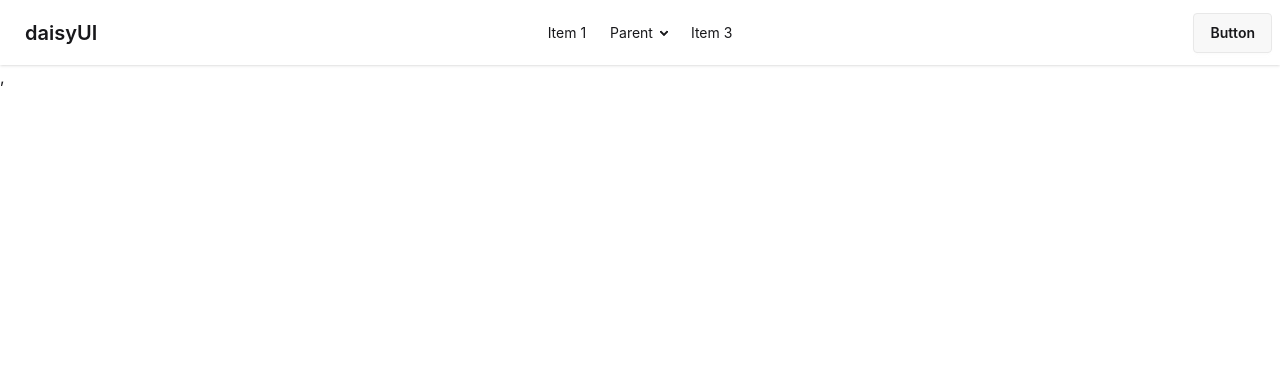
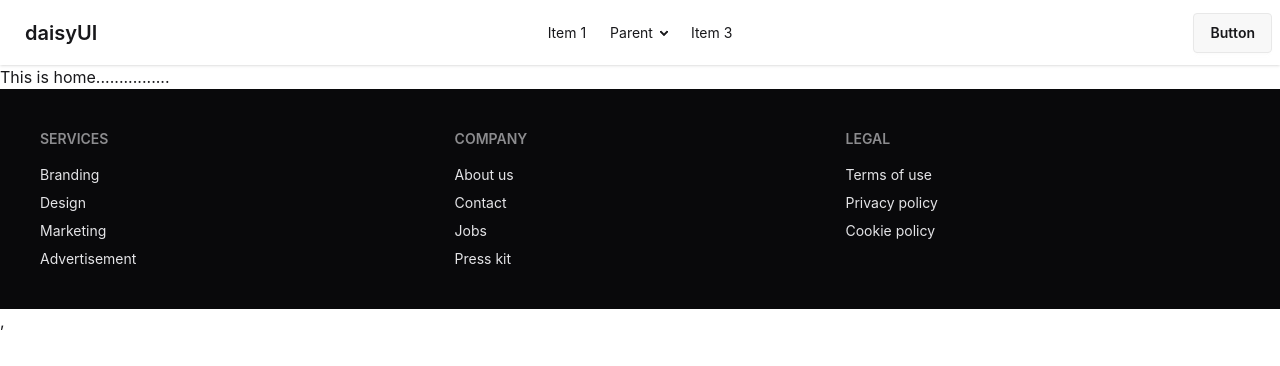
Before and after one commit to impressivecoder01/Assignment-008, a React (Vite) app: page / in a window 1280 px wide. Shown: the top 366 px of the page. Built offline with nearby package versions, Linux system fonts and the light colour scheme.

Commit message:
error  page added

```diff
--- a/src/Components/Layouts/MainLayout.jsx
+++ b/src/Components/Layouts/MainLayout.jsx
@@ -1,10 +1,14 @@
 import React from 'react';
 import Navbar from '../Navbar/Navbar';
+import Footer from '../Footer/Footer';
+import { Outlet } from 'react-router';
 
 const MainLayout = () => {
     return (
-        <div>
+        <div className='flex flex-col'>
             <Navbar></Navbar>
+            <Outlet className= 'flex-1'></Outlet>
+            <Footer></Footer>
         </div>
     );
 };
--- /dev/null
+++ b/src/Pages/ErrorPage/ErrorPage.jsx
@@ -0,0 +1,21 @@
+import React from 'react';
+import { useRouteError } from 'react-router';
+
+const ErrorPage = () => {
+    let error = useRouteError()
+    return (
+        <div className='flex items-center justify-center'>
+        <span className="loading loading-spinner text-primary"></span>
+<span className="loading loading-spinner text-secondary"></span>
+<span className="loading loading-spinner text-accent"></span>
+<span className="loading loading-spinner text-neutral"></span>
+<span className="loading loading-spinner text-info"></span>
+<span className="loading loading-spinner text-success"></span>
+<span className="loading loading-spinner text-warning"></span>
+<span className="loading loading-spinner text-error"></span><br /><br />
+<h1>{error.message}</h1>
+        </div>
+    );
+};
+
+export default ErrorPage;
--- a/src/Pages/Home/Home.jsx
+++ b/src/Pages/Home/Home.jsx
@@ -1,9 +1,10 @@
 import React from 'react';
 
 const Home = () => {
+
     return (
         <div>
-            <h1>This  is  home</h1>
+            <h1>This  is  home................</h1>
         </div>
     );
 };
--- a/src/Pages/Router/Router.jsx
+++ b/src/Pages/Router/Router.jsx
@@ -1,11 +1,21 @@
 import { createBrowserRouter } from "react-router";
+import MainLayout from "../../Components/Layouts/MainLayout";
 import Home from "../Home/Home";
-import MainLayout from "../../Components/Layouts/MainLayout";
+import ErrorPage from "../ErrorPage/ErrorPage";
 
 const router = createBrowserRouter([
     {
         path: `/`,
-        element: <MainLayout></MainLayout>
-    }
+        element: <MainLayout></MainLayout>,
+        errorElement: <ErrorPage></ErrorPage>,
+        children: [
+            {
+                path: `/`,
+                element: <Home></Home>
+            },
+
+        ]
+    },
+
 ])
 export default router
```
